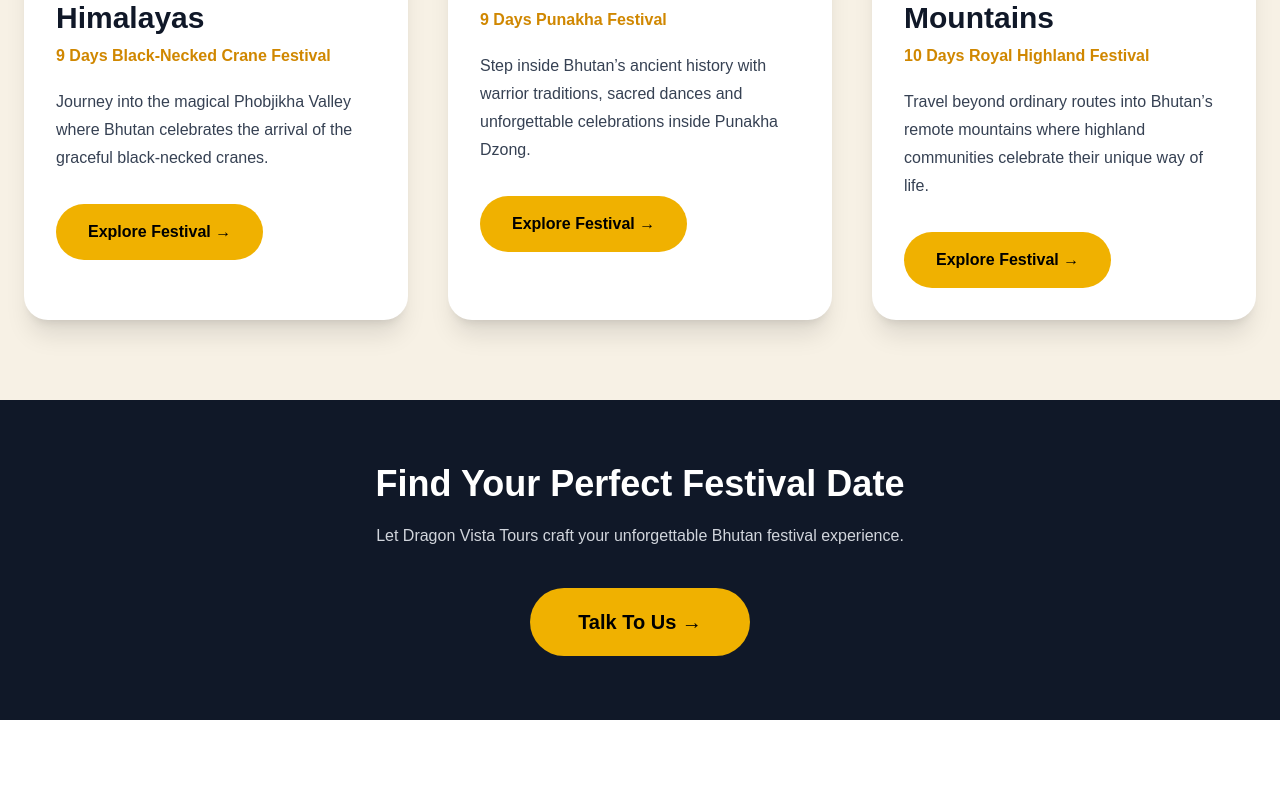
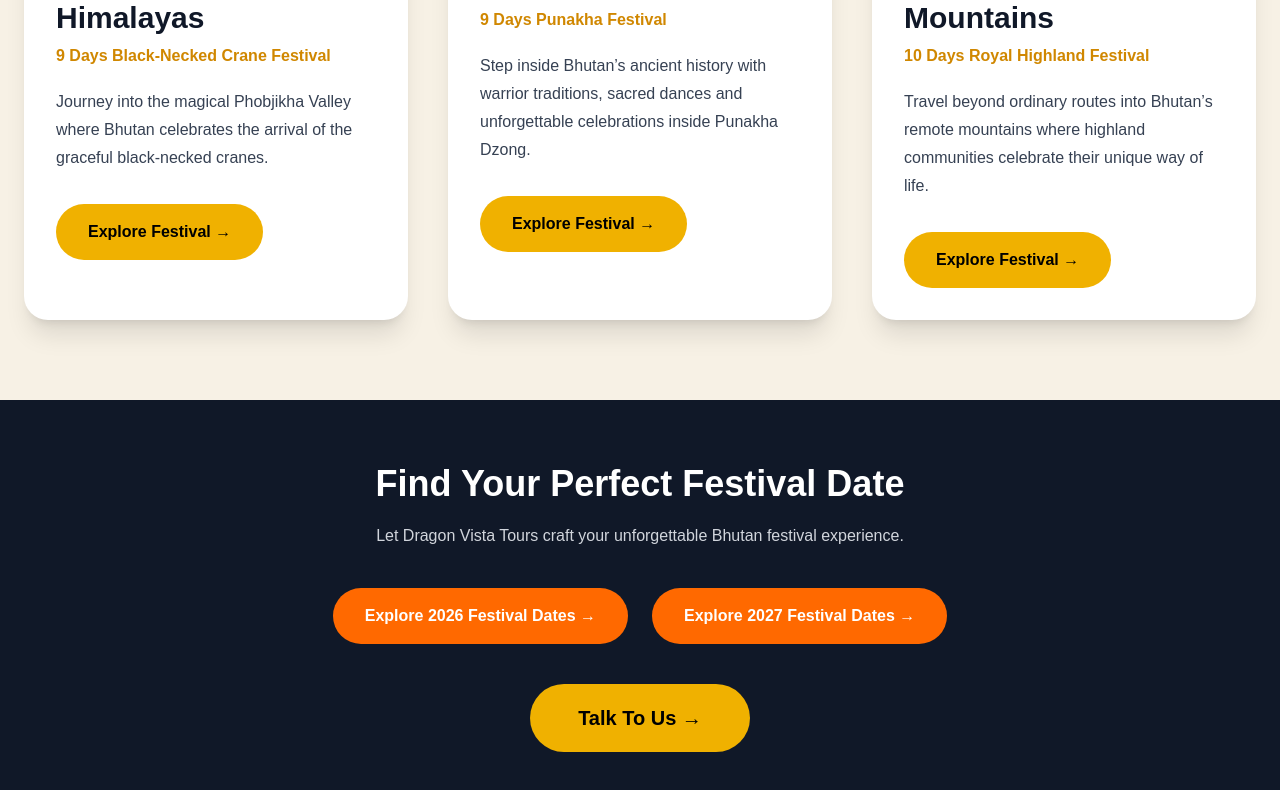
Before and after one commit to tsheringsonam36-gif/dragon-vista-tour, a Next.js app: page /tours/festival in a window 1280 px wide. Shown: the part 2280-3070 px from the top of the page. Before the commit the page ends 3000 px from the top, so only its background shows below. Built offline with nearby package versions, Linux system fonts and the light colour scheme.

Commit message:
add festival calendar images

```diff
--- /dev/null
+++ b/app/festival-2026/page.tsx
@@ -0,0 +1,17 @@
+export default function Festival2026() {
+  return (
+    <div className="bg-black min-h-screen flex flex-col items-center p-6">
+
+      <h1 className="text-white text-3xl font-bold mb-8">
+        Explore festival dates and find the celebration that matches your journey.
+  Tell us your travel dates — Dragon Vista Tours will craft a personalised Bhutan experience just for you.
+      </h1>
+
+      <img
+        src="/festival-calendar-2026.png"
+        className="w-full max-w-5xl rounded-xl shadow-xl"
+      />
+
+    </div>
+  );
+}
--- /dev/null
+++ b/app/festival-2027/page.tsx
@@ -0,0 +1,17 @@
+export default function Festival2027() {
+  return (
+    <div className="bg-black min-h-screen flex flex-col items-center p-6">
+
+      <h1 className="text-white text-3xl font-bold mb-8">
+        Explore festival dates and find the celebration that matches your journey.
+  Tell us your travel dates — Dragon Vista Tours will craft a personalised Bhutan experience just for you.
+      </h1>
+
+      <img
+        src="/festival-calendar-2027.png"
+        className="w-full max-w-5xl rounded-xl shadow-xl"
+      />
+
+    </div>
+  );
+}
--- a/app/tours/festival/page.tsx
+++ b/app/tours/festival/page.tsx
@@ -294,7 +294,23 @@ Find Your Perfect Festival Date
 Let Dragon Vista Tours craft your unforgettable Bhutan festival experience.
 
 </p>
+<div className="flex flex-col md:flex-row gap-6 justify-center mt-10">
 
+<a
+href="/festival-2026"
+className="bg-orange-500 px-8 py-4 rounded-full font-bold"
+>
+Explore 2026 Festival Dates →
+</a>
+
+<a
+href="/festival-2027"
+className="bg-orange-500 px-8 py-4 rounded-full font-bold"
+>
+Explore 2027 Festival Dates →
+</a>
+
+</div>
 
 
 <Link
```
Also changed, not shown: 2 other files (tests, documents, lock files or other folders).
